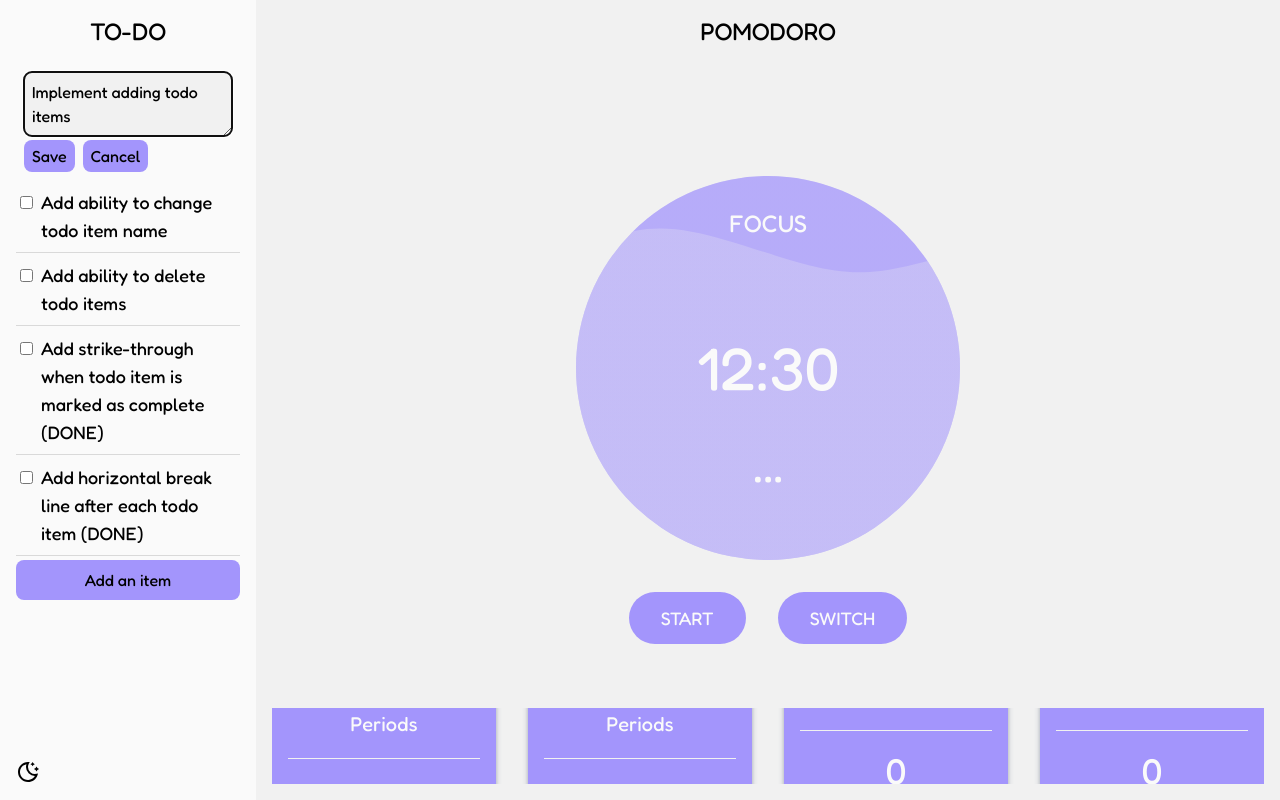
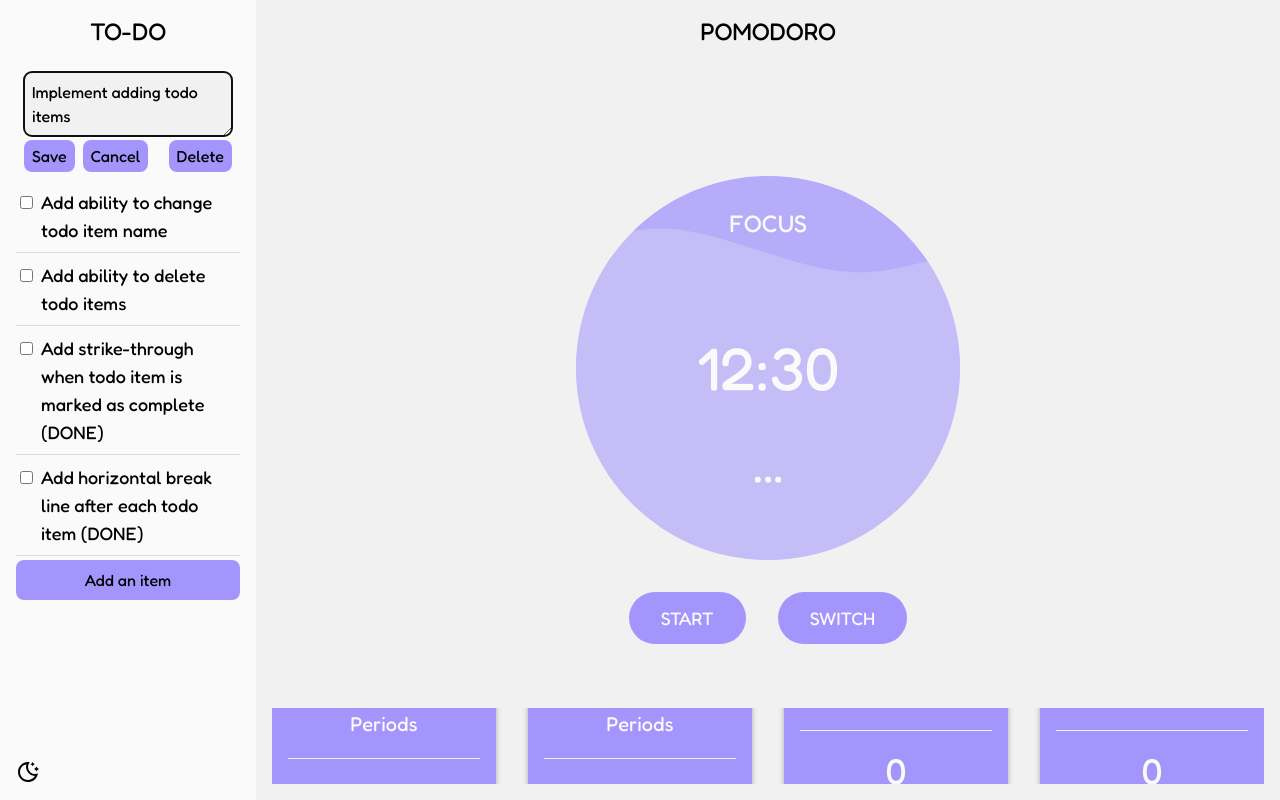
Before and after one commit to vChrisL/Pomodor, a React (Vite) app: page / in a window 1280 px wide. Both pictures are taken after a click on the element "Implement adding todo items". Built offline with nearby package versions, Linux system fonts and the light colour scheme.

Commit message:
added ability to delete todo items

```diff
--- a/src/components/TodoItemComponent.tsx
+++ b/src/components/TodoItemComponent.tsx
@@ -14,6 +14,7 @@ export function TodoItem({item}: TodoItemProps) {
   const [modifiedTitle, setModifiedTitle] = useState<string>("");
 
   const modifyItemTitle = useTodoListStore(state => state.modifyItemTitle);
+  const deleteItem = useTodoListStore(state => state.deleteItem);
 
   const formRef = useRef(null);
   useOnClickOutside(formRef, (): void => {
@@ -23,6 +24,12 @@ export function TodoItem({item}: TodoItemProps) {
   function handleSave(): void {
     console.log("save")
     modifyItemTitle(item, modifiedTitle);
+    setIsEditing(false);
+  }
+
+  function handleDelete(): void {
+    console.log("delete")
+    deleteItem(item);
     setIsEditing(false);
   }
 
@@ -64,6 +71,7 @@ export function TodoItem({item}: TodoItemProps) {
             defaultValue={item.getTitle}
             onChange={(e): void => setModifiedTitle(e.target.value)}
           />
+          <div className={"flex flex-row justify-between"}>
             <div className={"flex flex-row gap-2"}>
               <button
                 onClick={(e): void => {
@@ -89,6 +97,20 @@ export function TodoItem({item}: TodoItemProps) {
                 Cancel
               </button>
             </div>
+            <button
+              onClick={(e): void => {
+                e.preventDefault();
+                handleDelete();
+              }}
+              className={`
+                    w-fit py-1 px-2 bg-[var(--accent-color)] rounded-lg
+                    hover:brightness-90
+                    active:brightness-80
+                  `}
+            >
+              Delete
+            </button>
+          </div>
         </form>
       )}
     </>
```
Lines whose indentation alone changed are shown as unchanged.
